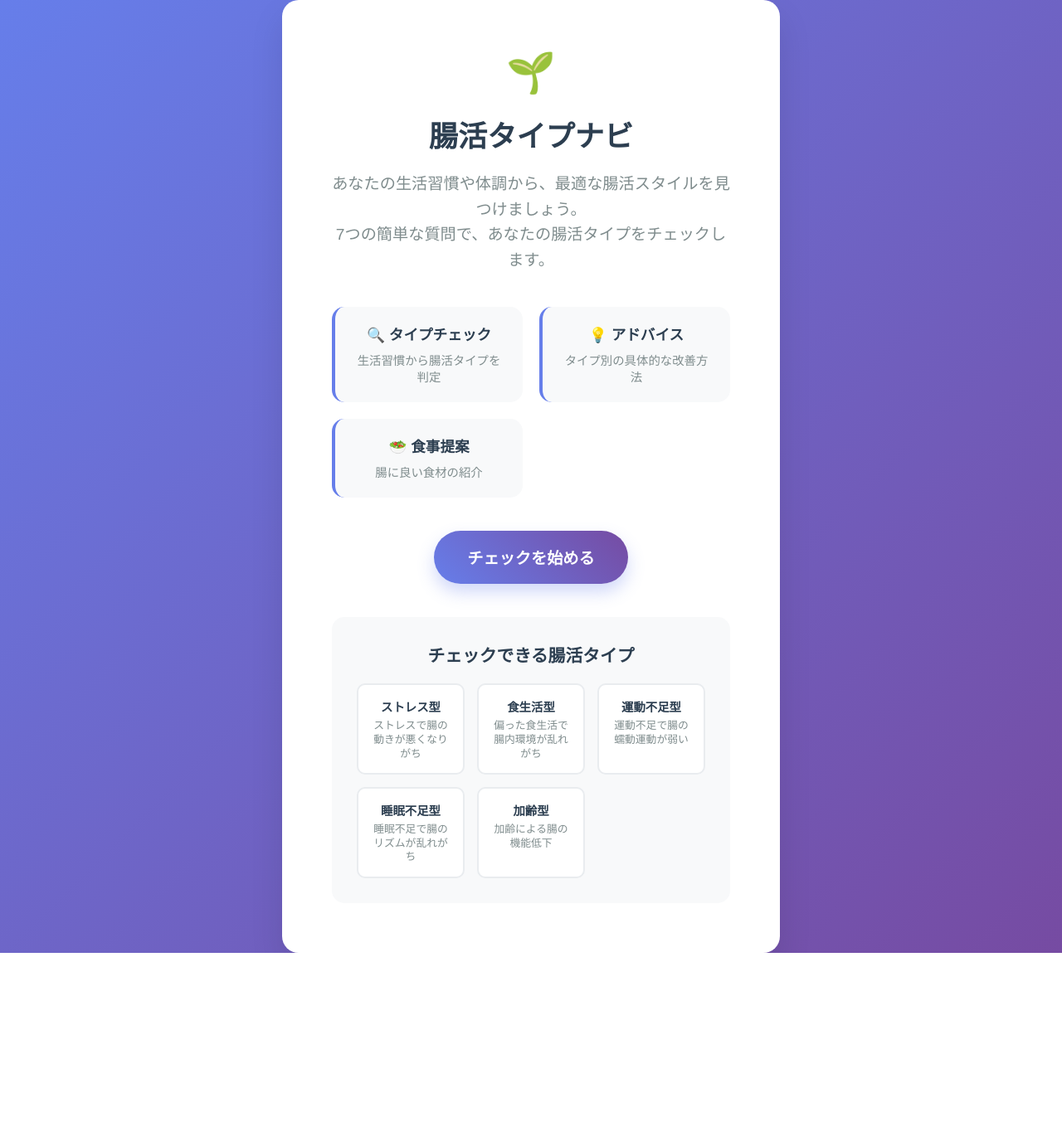
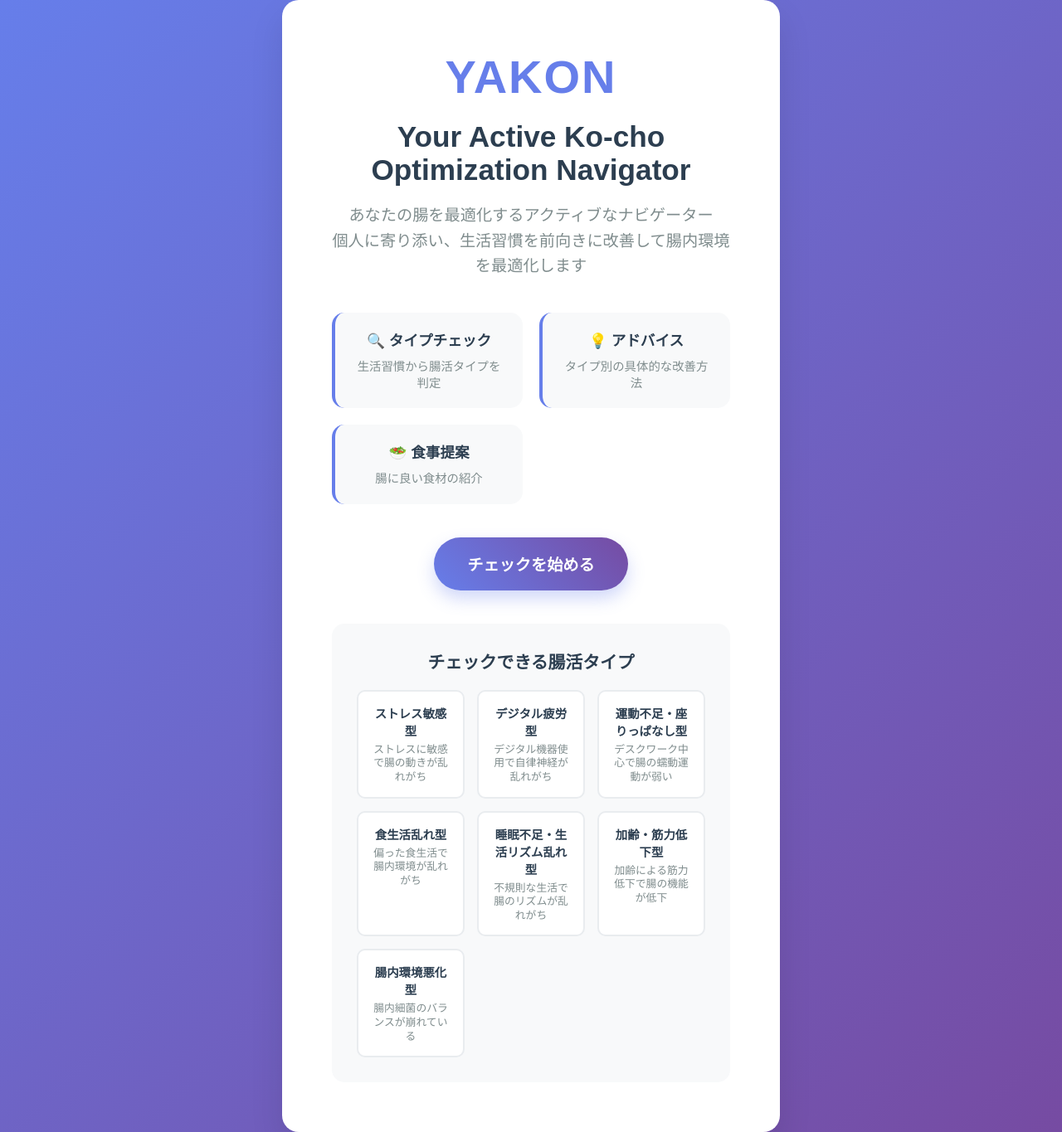
Before and after one commit to TaeWoonPark/YAKON, a Flask app: page / in a window 1280 px wide. Shown: the whole page at 83% size. Before the commit the page ends 1149 px from the top, so only its background shows below. Run offline with Flask 3, Linux system fonts and the light colour scheme.

Commit message:
YAKON navigater

```diff
--- a/templates/index.html
+++ b/templates/index.html
@@ -4,7 +4,7 @@
 <head>
     <meta charset="UTF-8">
     <meta name="viewport" content="width=device-width, initial-scale=1.0">
-    <title>腸活タイプナビ - あなたの腸活スタイルを見つけよう</title>
+    <title>YAKON - Your Active Ko-cho Optimization Navigator</title>
     <style>
         * {
             margin: 0;
@@ -32,9 +32,11 @@
         }
 
         .logo {
-            font-size: 3rem;
+            font-size: 3.5rem;
             color: #667eea;
             margin-bottom: 20px;
+            font-weight: 800;
+            letter-spacing: 2px;
         }
 
         h1 {
@@ -161,11 +163,11 @@
 
 <body>
     <div class="container">
-        <div class="logo">🌱</div>
-        <h1>腸活タイプナビ</h1>
+        <div class="logo">YAKON</div>
+        <h1>Your Active Ko-cho Optimization Navigator</h1>
         <p class="subtitle">
-            あなたの生活習慣や体調から、最適な腸活スタイルを見つけましょう。<br>
-            7つの簡単な質問で、あなたの腸活タイプをチェックします。
+            あなたの腸を最適化するアクティブなナビゲーター<br>
+            個人に寄り添い、生活習慣を前向きに改善して腸内環境を最適化します
         </p>
 
         <div class="features">
@@ -189,24 +191,32 @@
             <h3>チェックできる腸活タイプ</h3>
             <div class="types-grid">
                 <div class="type-item">
-                    <h4>ストレス型</h4>
-                    <p>ストレスで腸の動きが悪くなりがち</p>
+                    <h4>ストレス敏感型</h4>
+                    <p>ストレスに敏感で腸の動きが乱れがち</p>
                 </div>
                 <div class="type-item">
-                    <h4>食生活型</h4>
+                    <h4>デジタル疲労型</h4>
+                    <p>デジタル機器使用で自律神経が乱れがち</p>
+                </div>
+                <div class="type-item">
+                    <h4>運動不足・座りっぱなし型</h4>
+                    <p>デスクワーク中心で腸の蠕動運動が弱い</p>
+                </div>
+                <div class="type-item">
+                    <h4>食生活乱れ型</h4>
                     <p>偏った食生活で腸内環境が乱れがち</p>
                 </div>
                 <div class="type-item">
-                    <h4>運動不足型</h4>
-                    <p>運動不足で腸の蠕動運動が弱い</p>
+                    <h4>睡眠不足・生活リズム乱れ型</h4>
+                    <p>不規則な生活で腸のリズムが乱れがち</p>
                 </div>
                 <div class="type-item">
-                    <h4>睡眠不足型</h4>
-                    <p>睡眠不足で腸のリズムが乱れがち</p>
+                    <h4>加齢・筋力低下型</h4>
+                    <p>加齢による筋力低下で腸の機能が低下</p>
                 </div>
                 <div class="type-item">
-                    <h4>加齢型</h4>
-                    <p>加齢による腸の機能低下</p>
+                    <h4>腸内環境悪化型</h4>
+                    <p>腸内細菌のバランスが崩れている</p>
                 </div>
             </div>
         </div>
--- a/templates/questions.html
+++ b/templates/questions.html
@@ -4,7 +4,7 @@
 <head>
     <meta charset="UTF-8">
     <meta name="viewport" content="width=device-width, initial-scale=1.0">
-    <title>腸活タイプナビ - 質問</title>
+    <title>YAKON - 腸活タイプ診断</title>
     <style>
         * {
             margin: 0;
@@ -191,7 +191,8 @@
 <body>
     <div class="container">
         <div class="header">
-            <h1>腸活タイプナビ</h1>
+            <h1>YAKON</h1>
+            <p style="margin-top: 10px; opacity: 0.9;">腸活タイプ診断</p>
 
             <div class="progress-bar">
                 <div class="progress-fill" id="progress-fill"></div>
--- a/templates/result.html
+++ b/templates/result.html
@@ -4,7 +4,7 @@
 <head>
     <meta charset="UTF-8">
     <meta name="viewport" content="width=device-width, initial-scale=1.0">
-    <title>チェック結果 - 腸活タイプナビ</title>
+    <title>チェック結果 - YAKON</title>
     <style>
         * {
             margin: 0;
@@ -212,7 +212,7 @@
     <div class="container">
         <div class="header">
             <div class="result-icon">🎯</div>
-            <h1 class="result-title" id="result-type">チェック結果</h1>
+            <h1 class="result-title" id="result-type">YAKON診断結果</h1>
             <p class="result-subtitle">あなたの腸活タイプが分かりました</p>
         </div>
 
@@ -247,7 +247,7 @@
 
             <div class="actions">
                 <a href="/questions" class="btn">再チェックする</a>
-                <a href="/" class="btn btn-secondary">トップに戻る</a>
+                <a href="/" class="btn btn-secondary">YAKONトップに戻る</a>
             </div>
         </div>
     </div>
```
